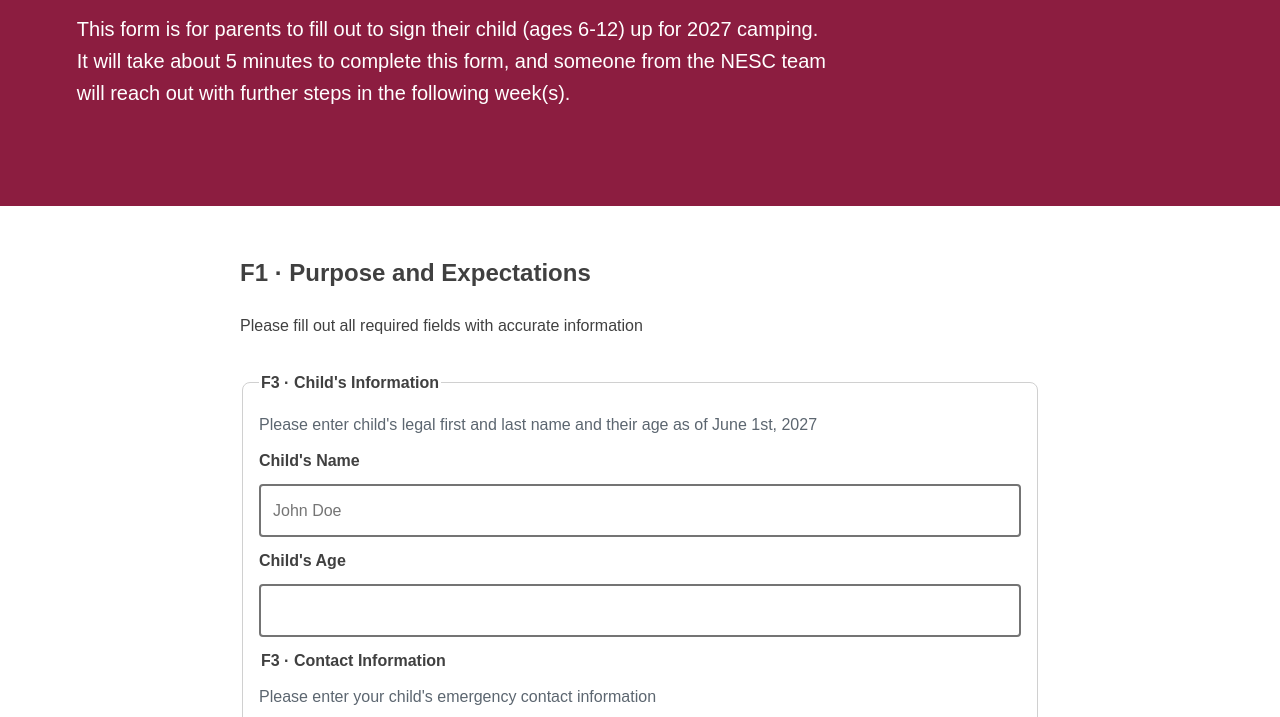
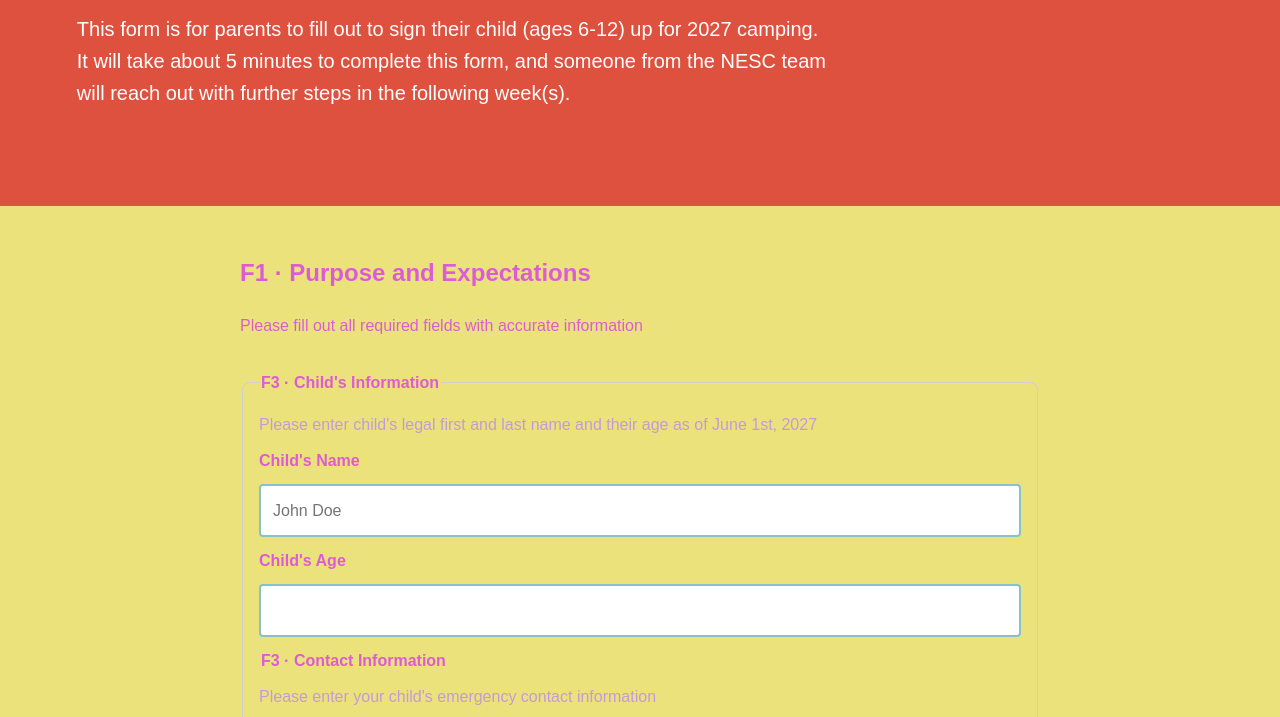
Before and after one commit to BekkaFrechette/m3_application-registration-request-flow, a plain HTML site: page index.html in a window 1280 px wide. Shown: the part 199-916 px from the top of the page. Drawn offline with Linux system fonts and the light colour scheme.

Commit message:
update styles.css
added m1 color story

```diff
--- a/styles.css
+++ b/styles.css
@@ -1,11 +1,11 @@
 :root{
-    --color-text:#404040;
-    --color-surface:#fff;
-    --color-action:#8c1d40;
-    --color-accent:#ffc627;
-    --color-border:#747474;
+    --color-text:#dd5cd5  ;
+    --color-surface:#ece27b;
+    --color-action:#de513e;
+    --color-accent:#9bc396;
+    --color-border:#86c3c8;
     --color-error:#b3261e;
-    --color-muted:#5c6670;
+    --color-muted:#c19cd9;
     --space-3:1rem;
     --radius:.5rem;
     --measure:68ch;
```
